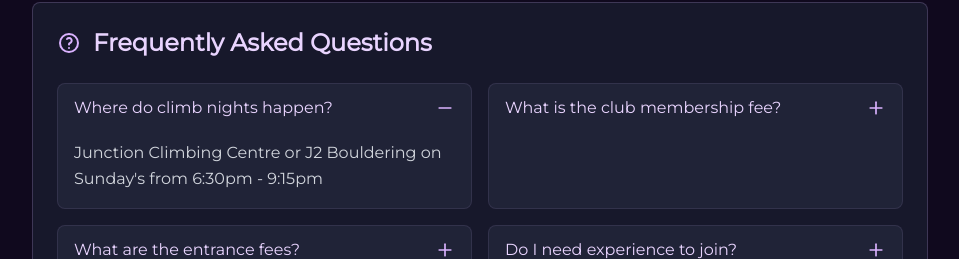
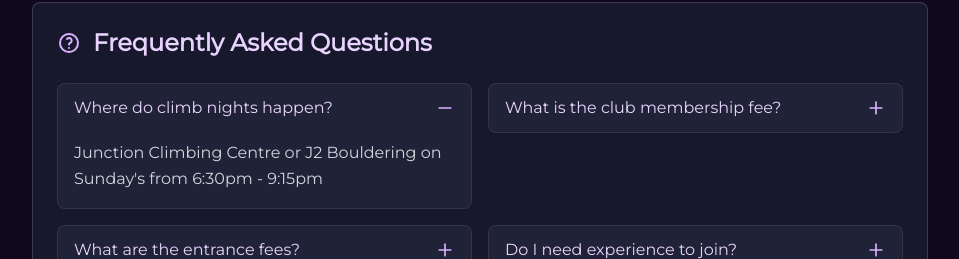
Before and after one commit to ethantiger/wcc-website, a React (Vite) app: page / in a window 1280 px wide. Both pictures are taken after a click on the button "Where do climb nights happen?". Shown: the part 3360-3619 px from the top of the page, without its empty margins (160-1119 px from the left). Built offline with nearby package versions, Linux system fonts and the light colour scheme; no server answers; the database is empty; a web font is replaced by a local one.

Commit message:
faq motion

```diff
--- a/src/components/Contact.tsx
+++ b/src/components/Contact.tsx
@@ -100,9 +100,9 @@ export default function Contact() {
               <h2 className="text-2xl font-semibold text-purple-200">Frequently Asked Questions</h2>
             </div>
 
-            <div className="grid grid-cols-1 md:grid-cols-2 gap-4">
+            <div className="grid grid-cols-1 md:grid-cols-2 gap-4 auto-rows-min">
               {faqData.map((item, index) => (
-                <div key={index} className="bg-gray-700/30 rounded-lg border border-purple-300/10">
+                <div key={index} className="bg-gray-700/30 rounded-lg border border-purple-300/10 self-start">
                   <button
                     onClick={() => toggleItem(index)}
                     className="w-full px-4 py-3 text-left flex items-center justify-between hover:bg-gray-600/30 transition-colors duration-200 rounded-lg"
@@ -112,19 +112,25 @@ export default function Contact() {
                     </span>
                     <div className="ml-3 flex-shrink-0">
                       {openItems.includes(index) ? (
-                        <IconMinus className="text-purple-300" size={20} />
+                        <IconMinus className="text-purple-300 transition-transform duration-500 ease-in-out" size={20} />
                       ) : (
-                        <IconPlus className="text-purple-300" size={20} />
+                        <IconPlus className="text-purple-300 transition-transform duration-500 ease-in-out" size={20} />
                       )}
                     </div>
                   </button>
-                  {openItems.includes(index) && (
+                  <div
+                    className={`overflow-hidden transition-all duration-500 ease-in-out ${
+                      openItems.includes(index)
+                        ? 'max-h-96 opacity-100'
+                        : 'max-h-0 opacity-0'
+                    }`}
+                  >
                     <div className="px-4 pb-4 pt-2">
                       <p className="text-gray-300 text-sm md:text-base leading-relaxed">
                         {item.answer}
                       </p>
                     </div>
-                  )}
+                  </div>
                 </div>
               ))}
             </div>
```
